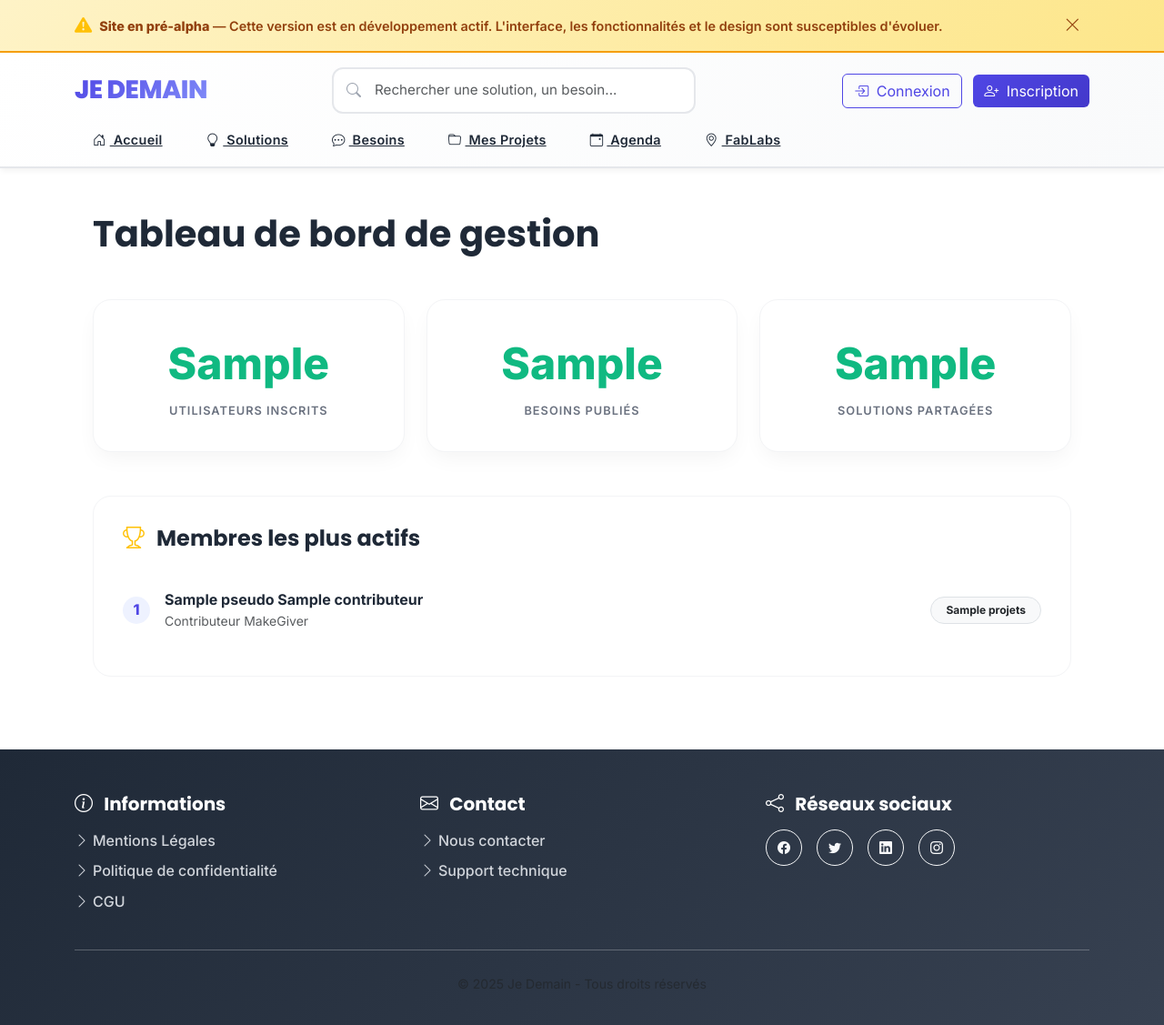
After one commit to ElChahine/MakeGiver, a Symfony app: template 02_Application/makegiver/templates/admin/statistiques.html.twig in a window 1280 px wide. The commit adds this page. Shown: the whole page at 91% size. Run offline with Twig, Linux system fonts and the light colour scheme; the template is opened without the code that fills it: most values are stand-ins (such as "Sample title", 1, 10 or a date in 2020); some libraries are stand-ins or nearby versions.

```diff
--- a/02_Application/makegiver/src/Entity/Utilisateurs.php
+++ b/02_Application/makegiver/src/Entity/Utilisateurs.php
@@ -106,4 +106,8 @@ class Utilisateurs implements UserInterface, PasswordAuthenticatedUserInterface
     public function setDateInscription(\DateTimeInterface $date): static { $this->dateInscription = $date; return $this; }
     public function getPseudo(): ?string { return $this->pseudo; }
     public function setPseudo(?string $pseudo): static { $this->pseudo = $pseudo; return $this; }
+    public function getNomComplet(): string
+    {
+        return trim(($this->prenom ?? '') . ' ' . ($this->nom ?? ''));
+    }
 }
--- /dev/null
+++ b/02_Application/makegiver/templates/admin/statistiques.html.twig
@@ -0,0 +1,75 @@
+{% extends 'base.html.twig' %}
+
+{% block title %}Statistiques Admin - MakeGiver{% endblock %}
+
+{% block body %}
+<style>
+    .stats-container { max-width: 1100px; margin: 3rem auto; }
+    .stat-card {
+        background: white;
+        border-radius: 20px;
+        padding: 2rem;
+        box-shadow: 0 10px 25px -5px rgba(0,0,0,0.05);
+        border: 1px solid #F3F4F6;
+        text-align: center;
+        transition: transform 0.3s ease;
+    }
+    .stat-card:hover { transform: translateY(-5px); }
+    .stat-number { font-size: 3rem; font-weight: 800; color: var(--secondary-color); display: block; }
+    .stat-label { color: #6B7280; font-weight: 600; text-transform: uppercase; letter-spacing: 1px; font-size: 0.8rem; }
+
+    .top-list { background: white; border-radius: 20px; padding: 2rem; border: 1px solid #F3F4F6; }
+    .top-item { display: flex; align-items: center; justify-content: space-between; padding: 1rem 0; border-bottom: 1px solid #F3F4F6; }
+    .top-item:last-child { border-bottom: none; }
+    .rank-badge { width: 30px; height: 30px; background: #EEF2FF; color: #4F46E5; border-radius: 50%; display: flex; align-items: center; justify-content: center; font-weight: 800; }
+</style>
+
+<div class="container stats-container">
+    <h1 class="mb-5 fw-bold">Tableau de bord de gestion</h1>
+
+    <div class="row g-4 mb-5">
+        <div class="col-md-4">
+            <div class="stat-card">
+                <span class="stat-number">{{ nbMembres }}</span>
+                <span class="stat-label">Utilisateurs inscrits</span>
+            </div>
+        </div>
+        <div class="col-md-4">
+            <div class="stat-card">
+                <span class="stat-number">{{ nbBesoins }}</span>
+                <span class="stat-label">Besoins publiés</span>
+            </div>
+        </div>
+        <div class="col-md-4">
+            <div class="stat-card">
+                <span class="stat-number">{{ nbSolutions }}</span>
+                <span class="stat-label">Solutions partagées</span>
+            </div>
+        </div>
+    </div>
+
+    <div class="row">
+        <div class="col-md-12">
+            <div class="top-list">
+                <h4 class="fw-bold mb-4"><i class="bi bi-trophy me-2 text-warning"></i> Membres les plus actifs</h4>
+                {% for user in topContributeurs %}
+                    <div class="top-item">
+                        <div class="d-flex align-items-center gap-3">
+                            <div class="rank-badge">{{ loop.index }}</div>
+                            <div>
+                                <div class="fw-bold">{{ user.Pseudo ?? user.Prenom ~ ' ' ~ user.Nom }}</div>
+                                <div class="text-muted small">Contributeur MakeGiver</div>
+                            </div>
+                        </div>
+                        <div class="badge bg-light text-dark rounded-pill px-3 py-2 border">
+                            {{ user.nb_projets }} projet{{ user.nb_projets > 1 ? 's' : '' }}
+                        </div>
+                    </div>
+                {% else %}
+                    <p class="text-muted">Aucune activité enregistrée pour le moment.</p>
+                {% endfor %}
+            </div>
+        </div>
+    </div>
+</div>
+{% endblock %}
--- a/02_Application/makegiver/templates/base.html.twig
+++ b/02_Application/makegiver/templates/base.html.twig
@@ -458,6 +458,13 @@
                             FabLabs
                         </a>
                     </li>
+                    {% if is_granted('ROLE_ADMIN') %}
+                        <li class="nav-item">
+                            <a class="nav-link fw-bold text-danger" href="{{ path('app_admin_stats') }}">
+                            <i class="bi bi-shield-lock me-1"></i> Administration
+                            </a>
+                        </li>
+                    {% endif %}
                 </ul>
             </nav>
         </header>
--- a/02_Application/makegiver/templates/security/espace.html.twig
+++ b/02_Application/makegiver/templates/security/espace.html.twig
@@ -144,6 +144,10 @@
                     <span class="info-label">Membre depuis</span>
                     <span class="info-value">{{ user.dateInscription|date('d/m/Y') }}</span>
                 </div>
+                <div class="info-row">
+                    <span class="info-label">Région</span>
+                    <span class="info-value">{{ user.region ?? 'Non renseignée' }}</span>
+                </div>
             </div>
         </div>
 
@@ -151,7 +155,7 @@
             <div class="info-card">
                 <h5><i class="bi bi-lightning-charge me-2" style="color: var(--secondary-color)"></i>Accès rapide</h5>
                 <div class="d-flex flex-column gap-3">
-                    {% if user.role == 'Patient' or user.role == 'Soignant' %}
+                    {% if user.role == 'Membre' or user.role == 'Patient' or user.role == 'Soignant' %}
                         <a href="{{ path('app_projets') }}" class="btn-action btn-primary-custom">
                             <i class="bi bi-plus-circle"></i> Déposer un besoin
                         </a>
```
Also changed, not shown: 01_Documentatino/mcd.md (+45 -0 lines), 02_Application/makegiver/src/Controller/AdminController.php (added, +48 -0 lines), 02_Application/makegiver/src/Controller/MainController.php (+61 -8 lines), 02_Application/makegiver/templates/main/fablabs.html.twig (+21 -7 lines), notes22_01.txt (+40 -27 lines).
